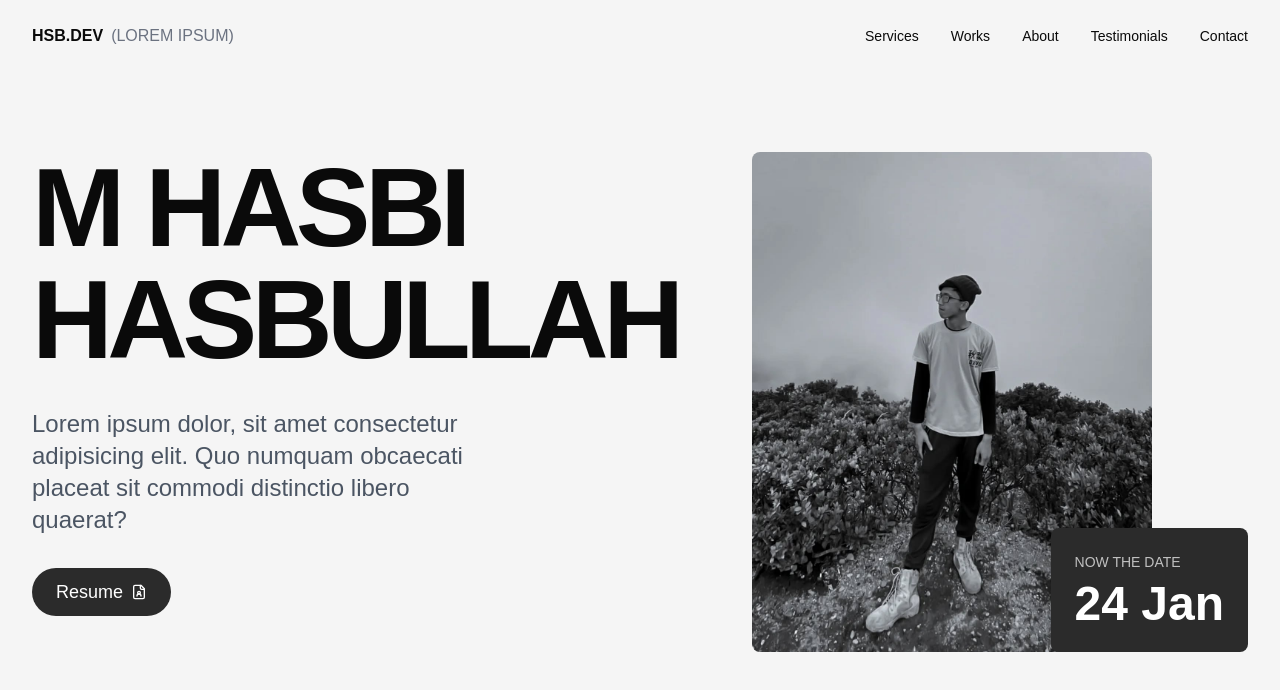
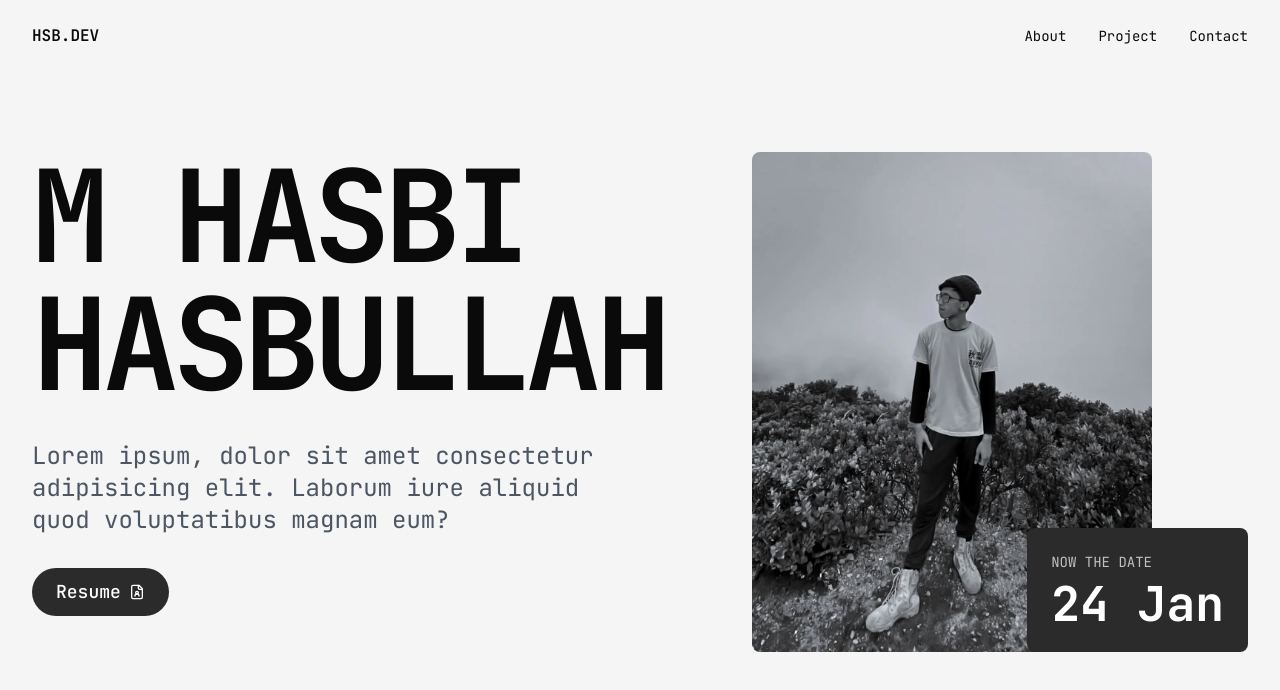
Before and after one commit to hasbihasbullh/HSB-Portfolio, a Next.js app: page / in a window 1280 px wide. Shown: the top 690 px of the page. Built offline with nearby package versions, Linux system fonts and the light colour scheme.

Commit message:
Add Components

```diff
--- a/app/globals.css
+++ b/app/globals.css
@@ -3,7 +3,7 @@
 @tailwind utilities;
 
 body {
-  font-family: Arial, Helvetica, sans-serif;
+  font-family: 'JetBrains Mono', monospace;
 }
 
 @layer base {
--- a/app/layout.tsx
+++ b/app/layout.tsx
@@ -1,14 +1,9 @@
 import type { Metadata } from "next";
-import { Geist, Geist_Mono } from "next/font/google";
+import { JetBrains_Mono } from "next/font/google";
 import "./globals.css";
 
-const geistSans = Geist({
-  variable: "--font-geist-sans",
-  subsets: ["latin"],
-});
-
-const geistMono = Geist_Mono({
-  variable: "--font-geist-mono",
+const jetBrainsMono = JetBrains_Mono({
+  variable: "--font-jetbrains-mono",
   subsets: ["latin"],
 });
 
@@ -17,14 +12,10 @@ export const metadata: Metadata = {
   description: "Craft Portfolio",
 };
 
-export default function RootLayout({
-  children,
-}: Readonly<{
-  children: React.ReactNode;
-}>) {
+export default function RootLayout({ children }: { children: React.ReactNode }) {
   return (
     <html lang="en">
-      <body className={`${geistSans.variable} ${geistMono.variable} antialiased`}>{children}</body>
+      <body className={`${jetBrainsMono.variable} antialiased`}>{children}</body>
     </html>
   );
 }
--- a/app/page.tsx
+++ b/app/page.tsx
@@ -1,94 +1,13 @@
 "use client";
 
-import { FileUser, Menu } from "lucide-react";
-import { Button } from "@/components/ui/button";
-import { useState } from "react";
+import Navigation from "@/components/Navigation/Navigation";
+import HeroSection from "@/components/Hero/HeroSection";
 
 export default function Home() {
-  const currentDate = new Date();
-  const options = { month: "short", day: "numeric" };
-  const formattedDate = currentDate.toLocaleString("id-ID", options);
-
-  const [isMenuOpen, setIsMenuOpen] = useState(false);
-
   return (
     <main className="min-h-screen bg-[#f5f5f5]">
-      {/* Navigation */}
-      <nav className="flex justify-between items-center px-4 sm:px-8 py-6 max-w-7xl mx-auto relative">
-        <div className="flex items-center gap-2">
-          <span className="font-semibold">HSB.DEV</span>
-          <span className="text-gray-500 hidden sm:inline">(LOREM IPSUM)</span>
-        </div>
-
-        {/* Mobile Menu Button */}
-        <button className="lg:hidden z-50" onClick={() => setIsMenuOpen(!isMenuOpen)}>
-          <Menu className="h-6 w-6" />
-        </button>
-
-        {/* Mobile Menu */}
-        {isMenuOpen && (
-          <div className="fixed inset-0 bg-white z-40 lg:hidden">
-            <div className="flex flex-col items-center justify-center h-full space-y-8 text-xl">
-              <a href="#services" className="hover:text-gray-600">
-                Services
-              </a>
-              <a href="#works" className="hover:text-gray-600">
-                Works
-              </a>
-              <a href="#about" className="hover:text-gray-600">
-                About
-              </a>
-              <a href="#testimonials" className="hover:text-gray-600">
-                Testimonials
-              </a>
-              <a href="#contact" className="hover:text-gray-600">
-                Contact
-              </a>
-            </div>
-          </div>
-        )}
-
-        {/* Desktop Menu */}
-        <div className="hidden lg:flex gap-8 text-sm">
-          <a href="#services" className="hover:text-gray-600">
-            Services
-          </a>
-          <a href="#works" className="hover:text-gray-600">
-            Works
-          </a>
-          <a href="#about" className="hover:text-gray-600">
-            About
-          </a>
-          <a href="#testimonials" className="hover:text-gray-600">
-            Testimonials
-          </a>
-          <a href="#contact" className="hover:text-gray-600">
-            Contact
-          </a>
-        </div>
-      </nav>
-
-      {/* Hero Section */}
-      <section className="px-4 sm:px-8 py-10 sm:py-20 max-w-7xl mx-auto grid lg:grid-cols-2 gap-8">
-        <div className="space-y-6 sm:space-y-8">
-          <h1 className="text-4xl sm:text-6xl md:text-7xl lg:text-[7rem] leading-none font-bold tracking-tighter">M HASBI HASBULLAH</h1>
-
-          <p className="text-lg sm:text-xl lg:text-2xl text-gray-600 max-w-md">Lorem ipsum dolor, sit amet consectetur adipisicing elit. Quo numquam obcaecati placeat sit commodi distinctio libero quaerat?</p>
-
-          <Button className="group bg-[#2b2b2b] text-white hover:bg-black rounded-full px-4 sm:px-6 py-4 sm:py-6 text-base sm:text-lg w-full sm:w-auto">
-            Resume
-            <FileUser />
-          </Button>
-        </div>
-
-        <div className="relative mt-8 lg:mt-0">
-          <img src="/me.webp" alt="Portrait" className="w-full sm:w-[400px] h-[300px] sm:h-[500px] object-cover mx-auto rounded-lg" />
-          <div className="absolute bottom-0 right-0 bg-[#2b2b2b] text-white p-4 sm:p-6 rounded-lg">
-            <p className="text-xs sm:text-sm opacity-70">NOW THE DATE</p>
-            <p className="text-3xl sm:text-5xl font-bold mt-2">{formattedDate}</p>
-          </div>
-        </div>
-      </section>
+      <Navigation />
+      <HeroSection />
     </main>
   );
 }
--- /dev/null
+++ b/components/Hero/HeroSection.tsx
@@ -0,0 +1,33 @@
+"use client";
+
+import { FileUser } from "lucide-react";
+import { Button } from "@/components/ui/button";
+
+export default function HeroSection() {
+  const currentDate = new Date();
+  const options: Intl.DateTimeFormatOptions = { month: "short", day: "numeric" };
+  const formattedDate = currentDate.toLocaleString("id-ID", options);
+
+  return (
+    <section className="px-4 sm:px-8 py-10 sm:py-20 max-w-7xl mx-auto grid lg:grid-cols-2 gap-8">
+      <div className="space-y-6 sm:space-y-8 text-center lg:text-left">
+        <h1 className="text-4xl sm:text-6xl md:text-7xl lg:text-[8rem] leading-none font-bold tracking-tighter">M HASBI HASBULLAH</h1>
+
+        <p className="text-lg sm:text-xl lg:text-2xl text-gray-600 max-w-full lg:max-w-none mx-auto lg:mx-0">Lorem ipsum, dolor sit amet consectetur adipisicing elit. Laborum iure aliquid quod voluptatibus magnam eum?</p>
+
+        <Button className="group bg-[#2b2b2b] text-white hover:bg-black rounded-full px-4 sm:px-6 py-4 sm:py-6 text-base sm:text-lg w-full sm:w-auto mx-auto lg:mx-0">
+          Resume
+          <FileUser />
+        </Button>
+      </div>
+
+      <div className="relative mt-8 lg:mt-0">
+        <img src="/me.webp" alt="Portrait" className="w-full sm:w-[400px] h-[300px] sm:h-[500px] object-cover mx-auto rounded-lg" />
+        <div className="absolute bottom-0 right-0 bg-[#2b2b2b] text-white p-4 sm:p-6 rounded-lg">
+          <p className="text-xs sm:text-sm opacity-70">NOW THE DATE</p>
+          <p className="text-3xl sm:text-5xl font-bold mt-2">{formattedDate}</p>
+        </div>
+      </div>
+    </section>
+  );
+}
--- /dev/null
+++ b/components/Navigation/Navigation.tsx
@@ -0,0 +1,51 @@
+"use client";
+
+import { Menu } from "lucide-react";
+import { useState } from "react";
+
+export default function Navigation() {
+  const [isMenuOpen, setIsMenuOpen] = useState(false);
+
+  return (
+    <nav className="flex justify-between items-center px-4 sm:px-8 py-6 max-w-7xl mx-auto bg-[#f5f5f5] sticky top-0 z-50">
+      <div className="flex items-center gap-2">
+        <span className="font-semibold">HSB.DEV</span>
+      </div>
+
+      {/* Mobile Menu Button */}
+      <button className="lg:hidden z-50" onClick={() => setIsMenuOpen(!isMenuOpen)}>
+        <Menu className="h-6 w-6" />
+      </button>
+
+      {/* Mobile Menu */}
+      {isMenuOpen && (
+        <div className="fixed inset-0 bg-white z-40 lg:hidden">
+          <div className="flex flex-col items-center justify-center h-full space-y-8 text-xl">
+            <a href="#about" className="hover:text-gray-600">
+              About
+            </a>
+            <a href="#project" className="hover:text-gray-600">
+              Project
+            </a>
+            <a href="#contact" className="hover:text-gray-600">
+              Contact
+            </a>
+          </div>
+        </div>
+      )}
+
+      {/* Desktop Menu */}
+      <div className="hidden lg:flex gap-8 text-sm">
+        <a href="#about" className="hover:text-gray-600">
+          About
+        </a>
+        <a href="#project" className="hover:text-gray-600">
+          Project
+        </a>
+        <a href="#contact" className="hover:text-gray-600">
+          Contact
+        </a>
+      </div>
+    </nav>
+  );
+}
--- a/package.json
+++ b/package.json
@@ -9,6 +9,7 @@
     "lint": "next lint"
   },
   "dependencies": {
+    "@gsap/react": "^2.1.2",
     "@radix-ui/react-slot": "^1.1.1",
     "class-variance-authority": "^0.7.1",
     "clsx": "^2.1.1",
@@ -18,6 +19,7 @@
     "radix-ui": "^1.1.0",
     "react": "^19.0.0",
     "react-dom": "^19.0.0",
+    "split-type": "^0.3.4",
     "tailwind-merge": "^2.6.0",
     "tailwindcss-animate": "^1.0.7"
   },
```
Also changed, not shown: components/Loading.tsx (added), 1 other file (tests, documents, lock files or other folders).
